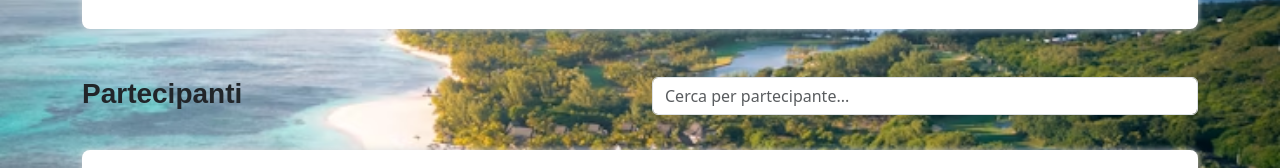
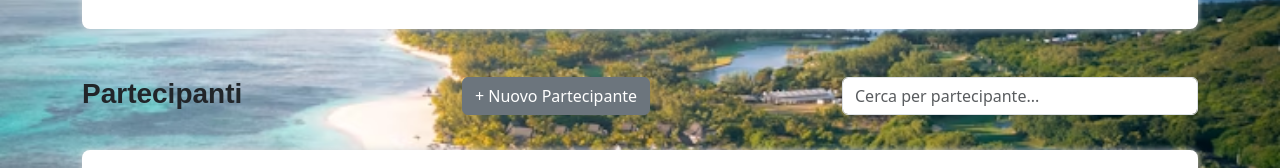
Before and after one commit to edoardolova/BooRoad-travel, a React (Vite) app: page /trip/1 in a window 1280 px wide. Shown: the part 581-749 px from the top of the page. Built offline with nearby package versions, Linux system fonts and the light colour scheme.

Commit message:
feat: add participant form and modal to ContactsList component

```diff
--- a/src/components/ContactsList.jsx
+++ b/src/components/ContactsList.jsx
@@ -1,13 +1,29 @@
+import Modal from "./Modal";
+import ParticipantForm from "./PartecipantForm";
 import { useState } from "react";
 import ContactCard from "./ContactCard";
+import { useContext } from "react";
+import { TripContext } from "../contexts/TripContext";
 
 export default function ContactsList({ participants }) {
 
     const [searchTerm, setSearchTerm] = useState("");
-    const filteredParticipants = participants.filter((participant) =>
+    const [showParticipantForm, setShowParticipantForm] = useState(false);
+    const [updatedParticipants, setUpdatedParticipants] = useState(participants);
+    /* const { setParticipant } = useContext(TripContext); */
+    console.log(participants);
+
+    /* const addParticipant = (newParticipant) => {
+        setParticipants((prev) => [...prev, newParticipant]);
+    }; */
+
+    const filteredParticipants = participants ? participants.filter((participant) =>
         participant.firstName.toLowerCase().includes(searchTerm.toLowerCase()) ||
         participant.lastName.toLowerCase().includes(searchTerm.toLowerCase())
-    );
+    )
+        : [];
+
+    console.log(filteredParticipants);
 
     return (
         <>
@@ -16,6 +32,14 @@ export default function ContactsList({ participants }) {
                     <h3>
                         Partecipanti
                     </h3>
+                </div>
+                <div className="col">
+                    <button
+                        className="btn btn-secondary me-auto"
+                        onClick={() => setShowParticipantForm(true)}
+                    >
+                        + Nuovo Partecipante
+                    </button>
                 </div>
                 <div className="col">
                     <input
@@ -44,6 +68,16 @@ export default function ContactsList({ participants }) {
                     )}
                 </div>
             </div>
+            {showParticipantForm && (
+                <Modal
+                    title="Registrazione partecipante"
+                    onClose={() => setShowParticipantForm(false)}
+                >
+                    <ParticipantForm onSubmitSuccess={() => {
+                        setShowParticipantForm(false);
+                    }} />
+                </Modal>
+            )}
         </>
     )
 }
--- a/src/contexts/TripContext.jsx
+++ b/src/contexts/TripContext.jsx
@@ -4,7 +4,7 @@ import { trips as initialTrips, participants as initialParticipants } from "../d
 
 export const TripContext = createContext();
 
-export function TripProvider ({ children }){
+export function TripProvider({ children }) {
     // stati reattivi
     const [trips, setTrips] = useState(initialTrips);
     const [participants, setParticipants] = useState(initialParticipants);
@@ -12,7 +12,7 @@ export function TripProvider ({ children }){
     // funzione helper per ottenere partecipanti di un viaggio
     const getParticipantsByTripId = (tripId) => {
         const trip = trips.find(t => t.id === tripId);
-        if (!trip){
+        if (!trip) {
             return [];
         }
         return participants.filter(p => trip.participants.includes(p.id));
```
Lines whose indentation alone changed are shown as unchanged.
